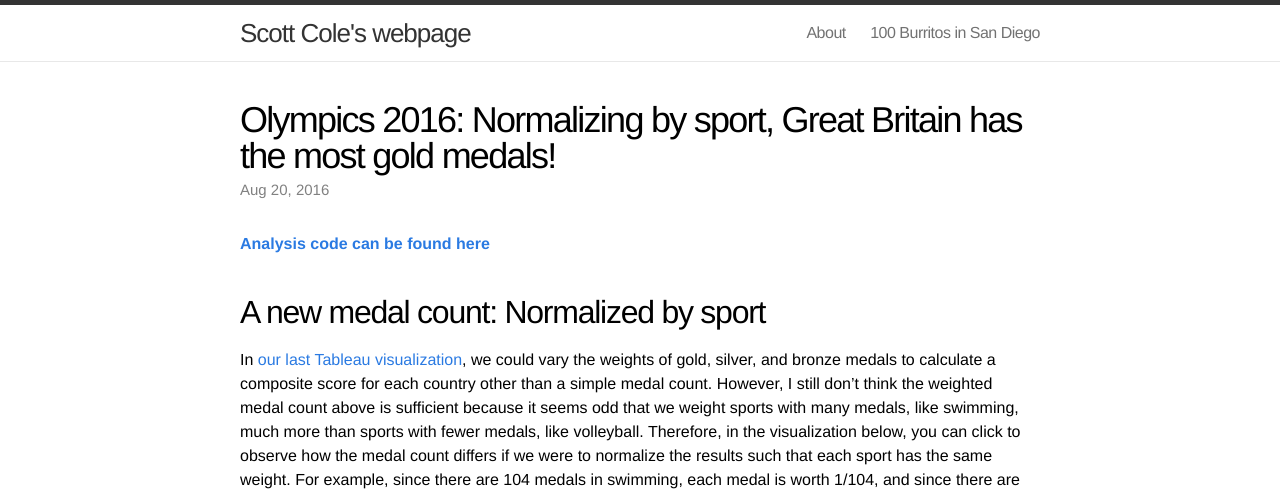
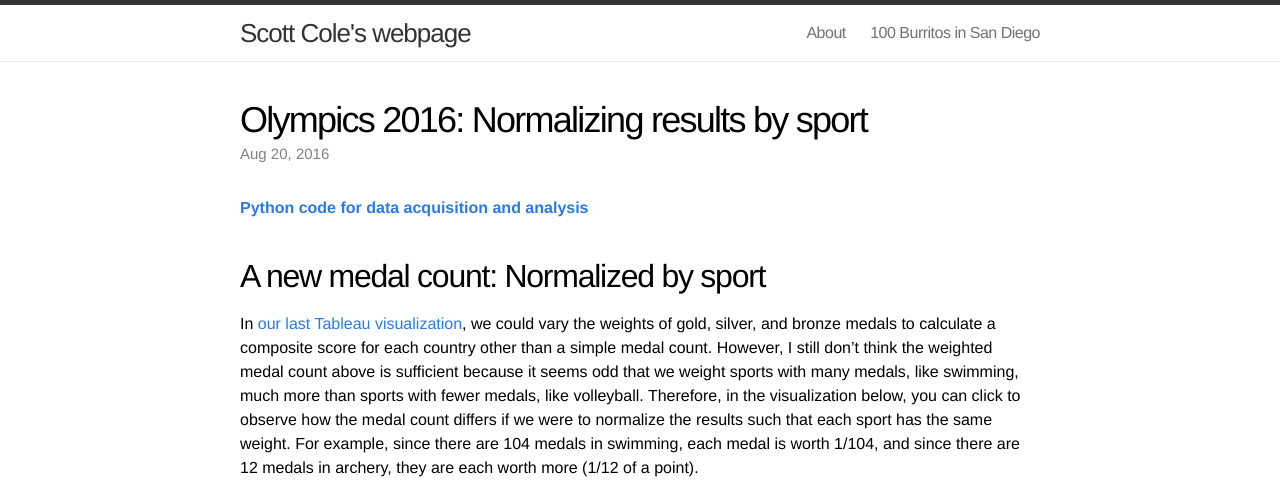
Before and after one commit to srcole/srcole.github.io, a Jekyll site: the page built from _posts/2016-08-20-olympicssports.markdown, in a window 1280 px wide. Shown: the top 495 px of the page. Built offline with Jekyll 4.4.1, drawn with Linux system fonts in a browser that asks for light colours; comment, search, counter and statistics services are not loaded; some of the changed text lies outside the part shown.

Commit message:
final olympics standings

```diff
--- a/_posts/2016-08-20-olympicssports.markdown
+++ b/_posts/2016-08-20-olympicssports.markdown
@@ -1,13 +1,13 @@
 ---
 layout: post
 comments: true
-title:  "Olympics 2016: Normalizing by sport, Great Britain has the most gold medals!"
+title:  "Olympics 2016: Normalizing results by sport"
 excerpt: "The United States is dominating in the Olympic medal count, but maybe that's because of the disproportionate number of medals in swimming. What would the results look like if the number of medals was even for all sports?"
 date:   2016-08-20 00:00:00
 mathjax: true
 ---
 
-**[Analysis code can be found here](https://github.com/srcole/qwm/tree/master/olympics)**
+**[Python code for data acquisition and analysis](https://github.com/srcole/qwm/tree/master/olympics)**
 
 ## A new medal count: Normalized by sport
 In [our last Tableau visualization](https://srcole.github.io/2016/08/17/olympics/), we could vary the weights of gold,
@@ -23,8 +23,8 @@
 </html>
 
 ## Create your own Olympics: Custom sports weighting
-Interestingly, if we look at the number of gold medals after applying the uniform weighting across sports, we see that Great Britain
-is in the lead. However, I thought it'd be fun to create an interactive visualization in which we can choose the
+Interestingly, if we look at the number of gold medals after applying the uniform weighting across sports, we see that the United States's lead
+diminishes considerably. Additionally, I thought it'd be fun to create an interactive visualization in which we can choose the
 weighting for each sport and then this will weight the medal count appropriately. For example, if I'm a fan of
 diving (weight = 5), but I don't like swimming as much (weight = 0.5), then I see that China wins my Olympics.
 
```
